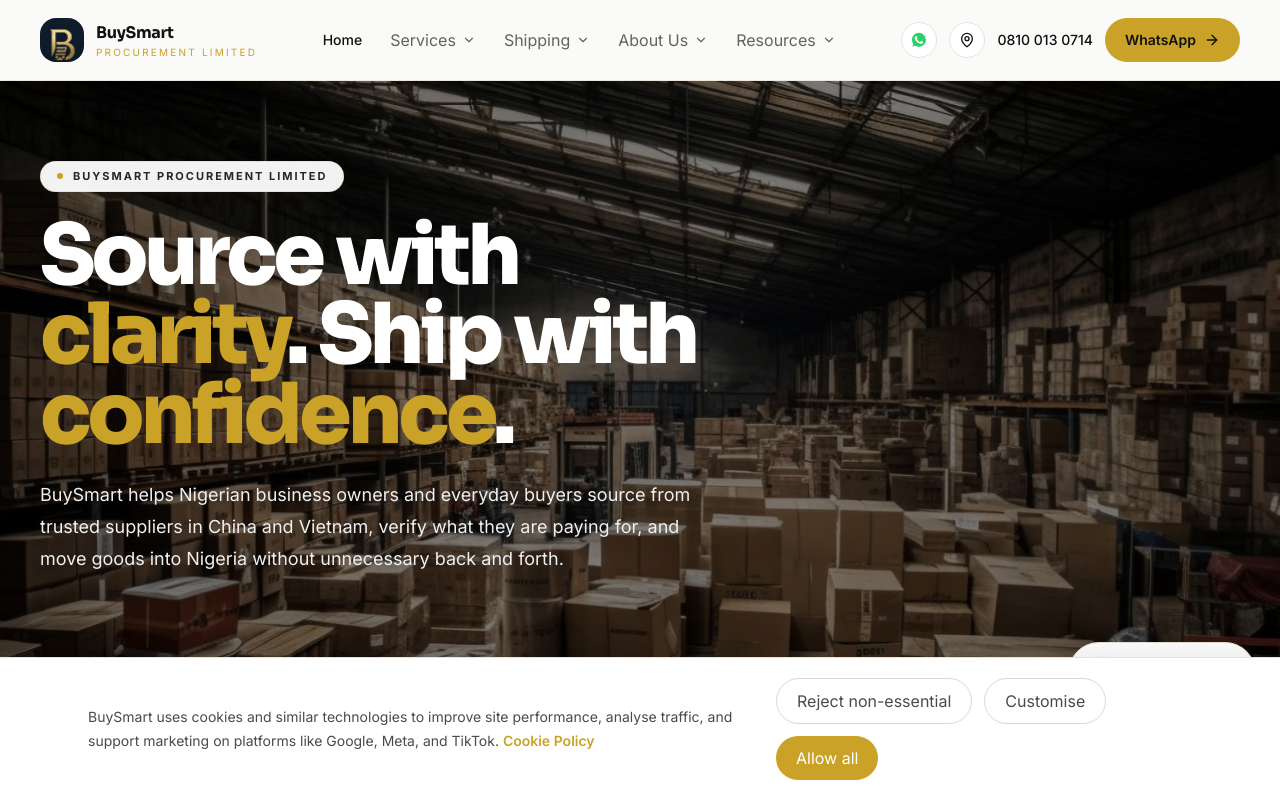
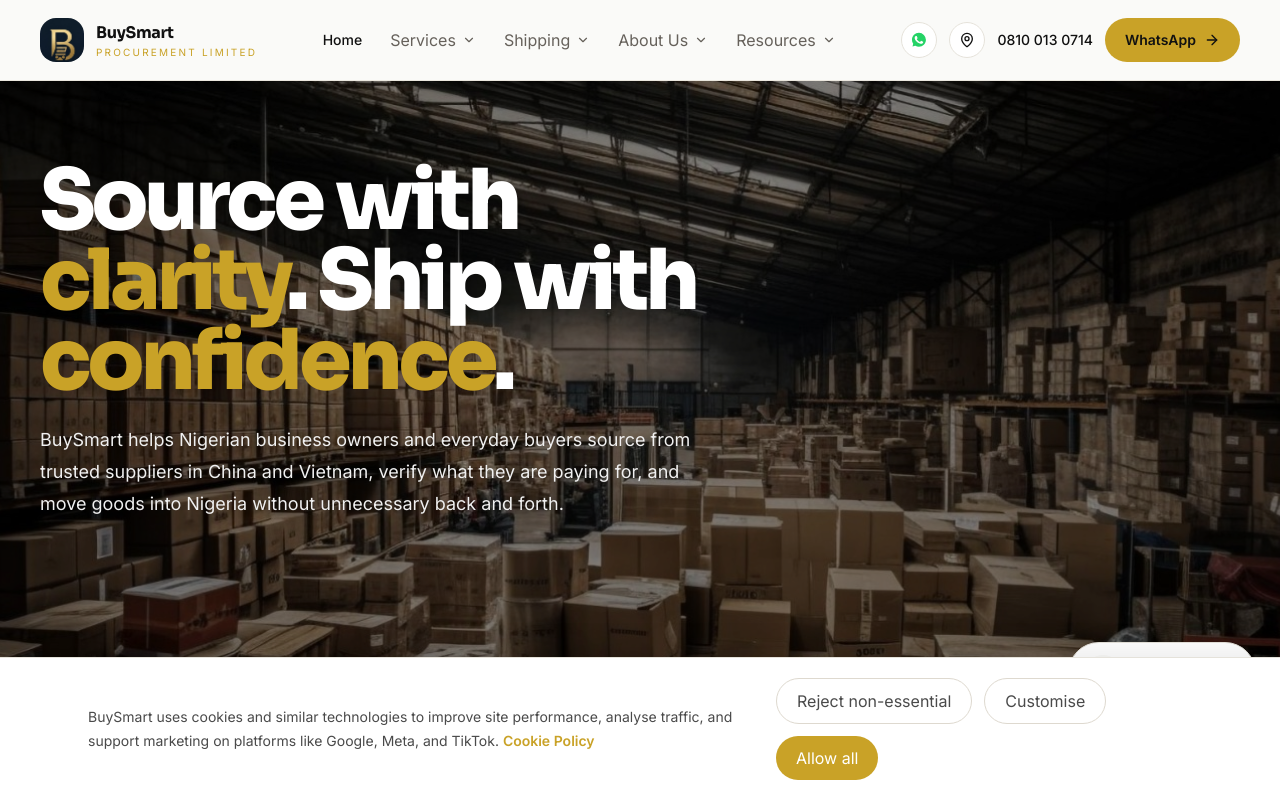
Before and after one commit to GoodnessFx/BuySmart, a React (Vite) app: page / in a window 1280 px wide. Shown: the top 798 px of the page. Built offline with nearby package versions, Linux system fonts and the light colour scheme.

Commit message:
Remove redundant SectionTag from hero

```diff
--- a/src/app/pages.tsx
+++ b/src/app/pages.tsx
@@ -164,7 +164,6 @@
 
         <Container className="relative z-10 py-14 lg:py-20">
           <div className="max-w-2xl text-white">
-            <SectionTag>BuySmart Procurement Limited</SectionTag>
             <h1 style={{ fontFamily: "'Sora', sans-serif", color: "white" }} className="text-[clamp(2.75rem,7vw,5.25rem)] font-extrabold leading-[0.95] tracking-[-0.05em]">
               Source with <span style={{ color: gold }}>clarity</span>. Ship with <span style={{ color: gold }}>confidence</span>.
             </h1>
```
